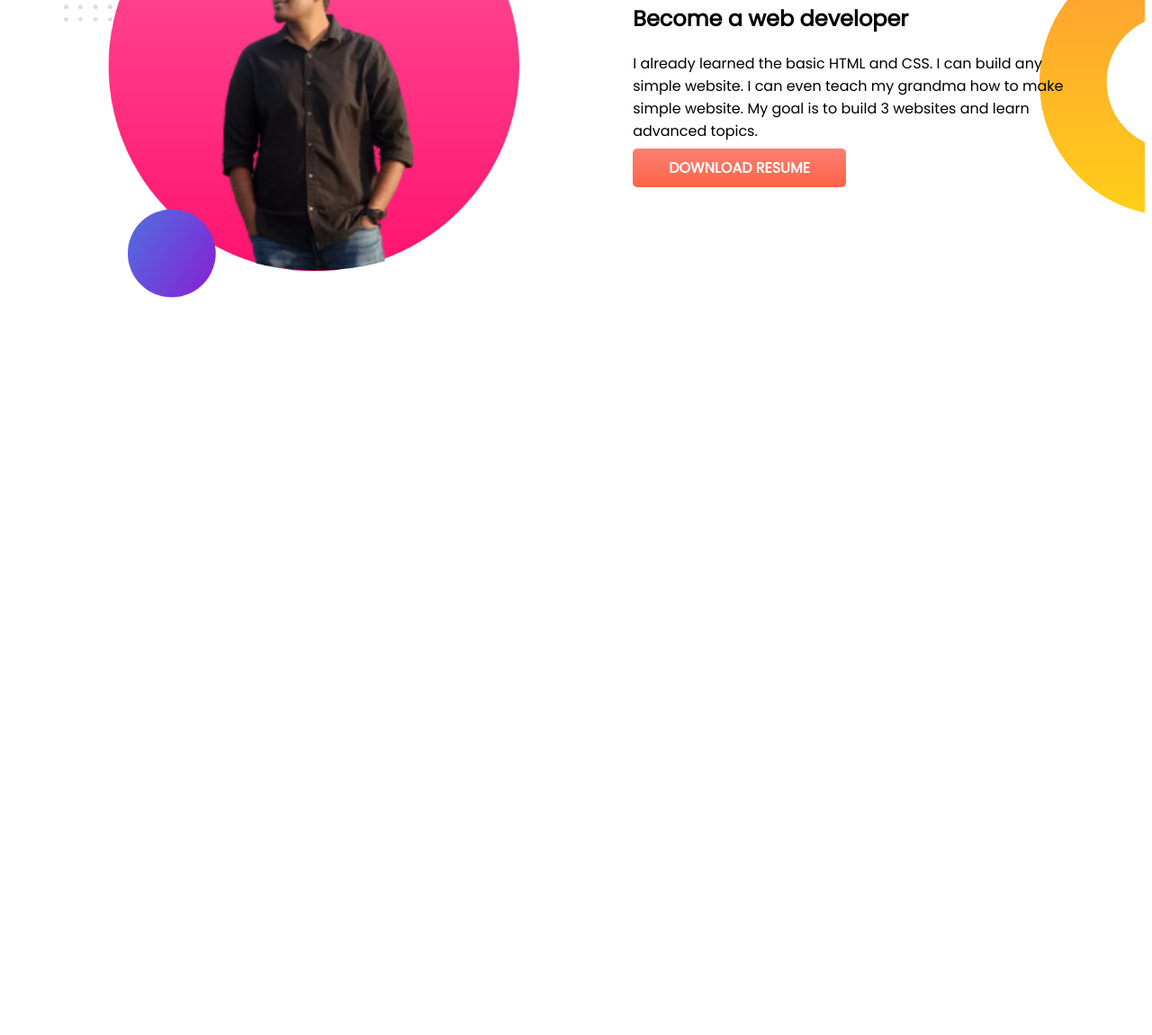
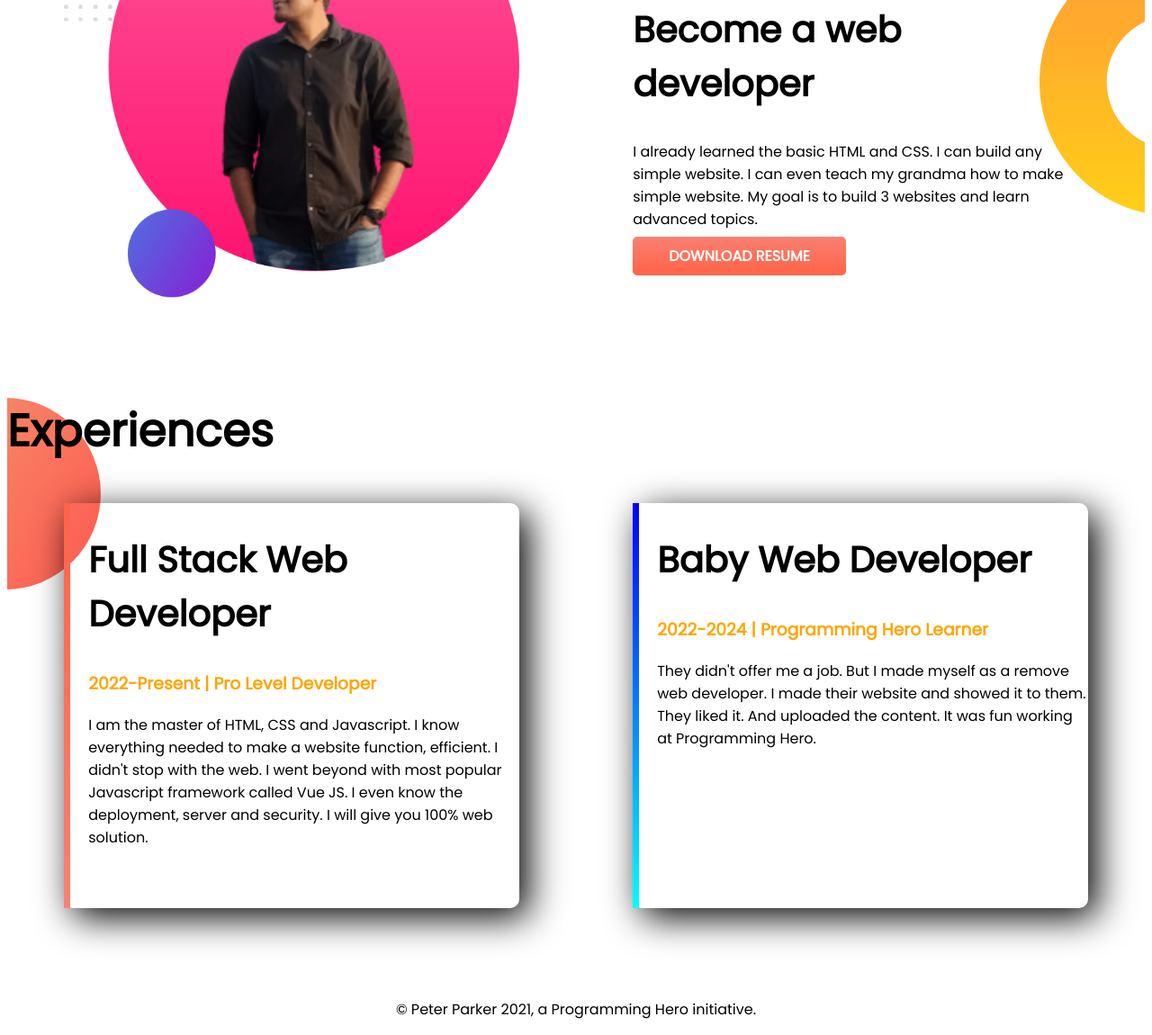
Before and after one commit to shakibarnab31/developer-portfolio, a plain HTML site: page index.html in a window 1280 px wide. Shown: the part 891-2041 px from the top of the page at 90% size. Before the commit the page ends 1300 px from the top, so only its background shows below. Drawn offline with Linux system fonts and the light colour scheme.

Commit message:
footer and experience added

```diff
--- a/index.html
+++ b/index.html
@@ -14,7 +14,7 @@
 
 <body>
 
-    <section class="top-banner">
+    <section class="top-banner flexible-container">
         <div class="half-width">
             <h1>Welcome To</h1>
 
@@ -26,7 +26,7 @@
         </div>
         <div class="half-width"><img src="images/arnabblack.png" alt="arnab"></div>
     </section>
-    <section class="dream-big">
+    <section class="dream-big flexible-container">
         <div class="half-width"><img src="images/arnabpocket.png" alt="arnab-jr"></div>
         <div class="half-width">
             <h1>Dream Big</h1>
@@ -37,6 +37,29 @@
 
         </div>
     </section>
+    <section class="experience-area">
+        <h1>Experiences</h1>
+        <div class="flexible-container">
+            <div id="full-stack-experience" class="experience-item">
+                <h2>Full Stack Web Developer</h2>
+                <h3 class="orrange-color">2022-Present | Pro Level Developer</h3>
+                <p>I am the master of HTML, CSS and Javascript. I know everything needed to make a website function,
+                    efficient. I didn't stop with the web. I went beyond with most popular Javascript framework called
+                    Vue
+                    JS. I even know the deployment, server and security. I will give you 100% web solution.</p>
+            </div>
+            <div id="web-deb-experience" class="experience-item">
+                <h2>Baby Web Developer</h2>
+                <h3 class="orrange-color">2022-2024 | Programming Hero Learner</h3>
+                <p>They didn't offer me a job. But I made myself as a remove web developer. I made their website and
+                    showed
+                    it to them. They liked it. And uploaded the content. It was fun working at Programming Hero.</p>
+            </div>
+        </div>
+    </section>
+    <footer>
+        <p>© Peter Parker 2021, a Programming Hero initiative.</p>
+    </footer>
 
 </body>
 
--- a/style.css
+++ b/style.css
@@ -4,10 +4,13 @@ body{
 h1{
     font-size: 50px;
 }
+h2{
+    font-size: 40px;
+}
 .orrange-color{
     color: orange;
 }
-section{
+.flexible-container{
     display: flex;
 }
 .half-width{
@@ -35,3 +38,31 @@ section{
     background-repeat: no-repeat;
     background-position: right;
 }
+.experience-item{
+    box-shadow: 10px 10px 40px;
+    width: 40%;
+    margin-left: 5%;
+    margin-right: 5%;
+    padding-left: 20px;
+    padding-bottom: 50px;
+    border-radius: 10px;
+}
+.experience-area{
+    background-image: url(images/exp-bg.png);
+    background-repeat: no-repeat;
+    margin-bottom: 100px;
+}
+#web-deb-experience{
+    border-image: linear-gradient(blue,cyan);
+    border-image-slice: 1;
+     border-left: 7px solid;
+}
+#full-stack-experience{
+    border-image: linear-gradient(tomato,salmon);
+    border-image-slice: 1;
+     border-left: 7px solid;
+
+}
+footer p {
+    text-align: center;
+}
```
Also changed, not shown: images/jhankar.png (deleted), images/jhankar2.png (deleted), 3 other files.
